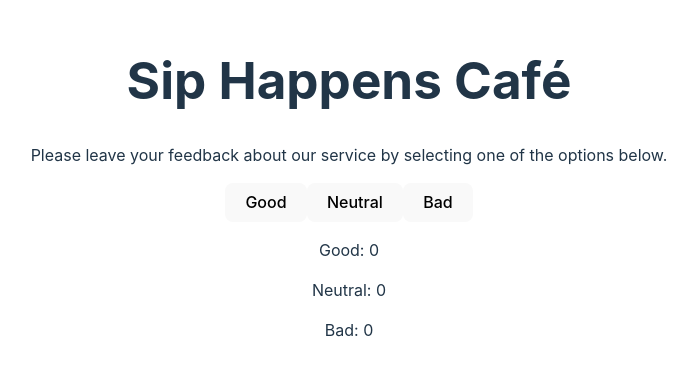
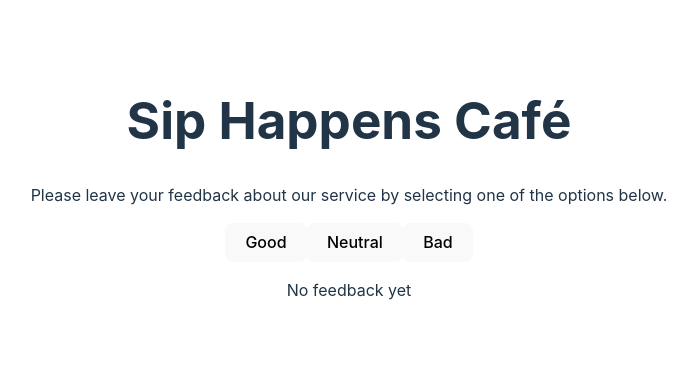
Before and after one commit to Serhii2009/goit-react-hw-02, a React (Vite) app: page / in a window 1280 px wide. Shown: the part 212-588 px from the top of the page, without its empty margins (291-988 px from the left). Built offline with nearby package versions, Linux system fonts and the light colour scheme.

Commit message:
Add mini-task 2 and 3

```diff
--- a/src/components/Feedback/Feedback.jsx
+++ b/src/components/Feedback/Feedback.jsx
@@ -1,9 +1,19 @@
+import { Notification } from "../Notification/Notification";
+
 export const Feedback = ({ feedbackTypes }) => {
+  const totalFeedback =
+    feedbackTypes.good + feedbackTypes.neutral + feedbackTypes.bad;
   return (
     <div>
-      <p>Good: {feedbackTypes.good}</p>
-      <p>Neutral: {feedbackTypes.neutral}</p>
-      <p>Bad: {feedbackTypes.bad}</p>
+      {totalFeedback > 0 ? (
+        <>
+          <p>Good: {feedbackTypes.good}</p>
+          <p>Neutral: {feedbackTypes.neutral}</p>
+          <p>Bad: {feedbackTypes.bad}</p>{" "}
+        </>
+      ) : (
+        <Notification />
+      )}
     </div>
   );
 };
--- a/src/components/Notification/Notification.jsx
+++ b/src/components/Notification/Notification.jsx
@@ -0,0 +1,7 @@
+export const Notification = () => {
+  return (
+    <div>
+      <p>No feedback yet</p>
+    </div>
+  );
+};
```
